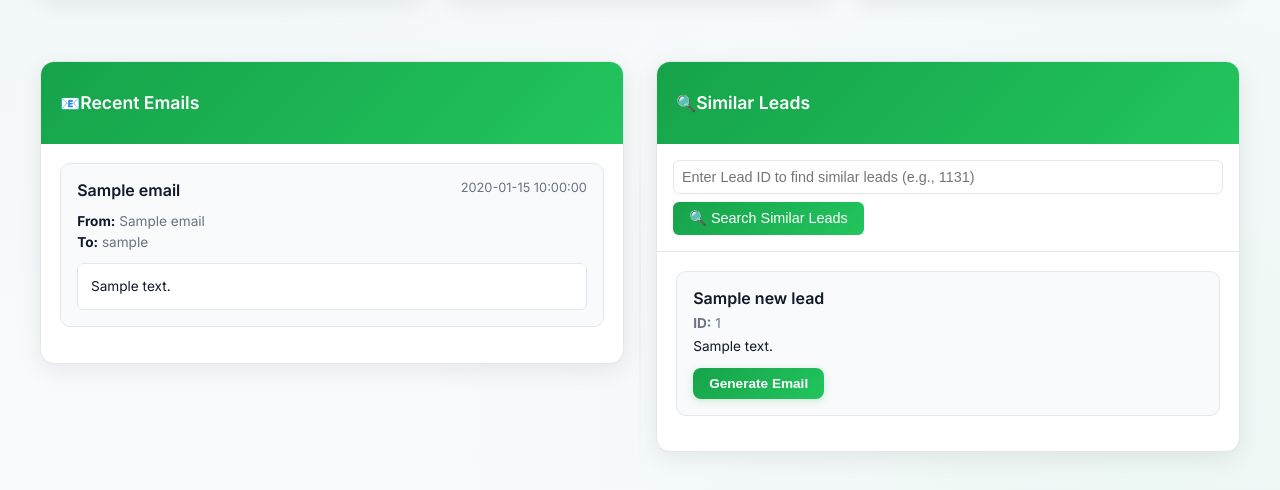
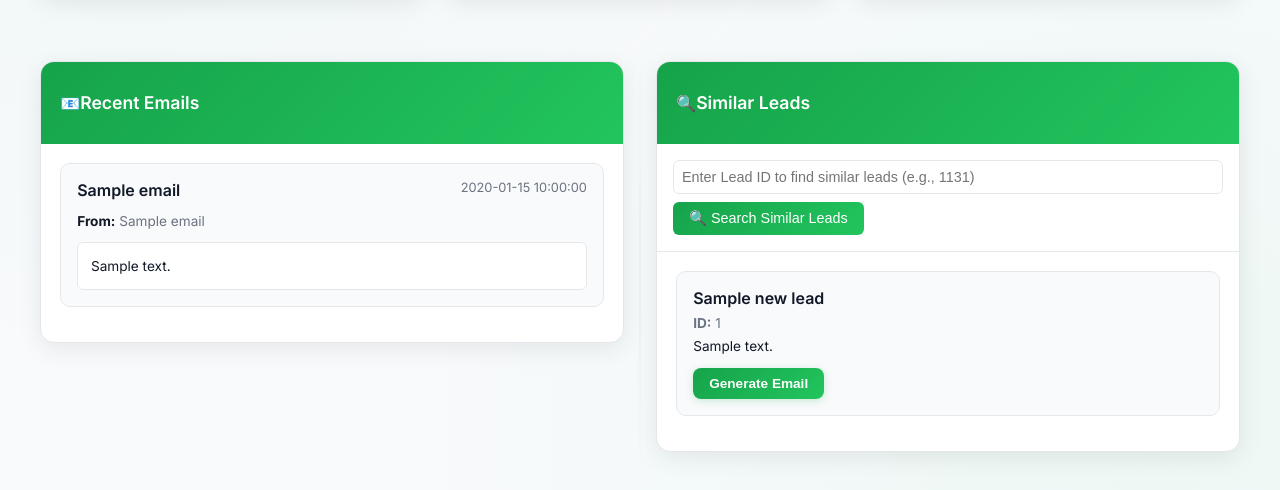
Before and after one commit to Elgato11-nidhi/Dailydigestagent, a FastAPI app: template templates/digest.html in a window 1280 px wide. Shown: the part 475-965 px from the top of the page. Run offline with FastAPI, Linux system fonts and the light colour scheme; the template is opened without the code that fills it: most values are stand-ins (such as "Sample title", 1, 10 or a date in 2020).

Commit message:
finalizing

```diff
--- a/templates/digest.html
+++ b/templates/digest.html
@@ -665,9 +665,6 @@
                             <div class="email-from">
                                 <strong>From:</strong> {{ email.author_name or 'Unknown Sender' }}
                             </div>
-                            <div class="email-to">
-                                <strong>To:</strong> {{ email.user_name or 'Unknown Recipient' }}
-                            </div>
                         </div>
                         {% if email.body %}
                         <div class="email-body">
```
